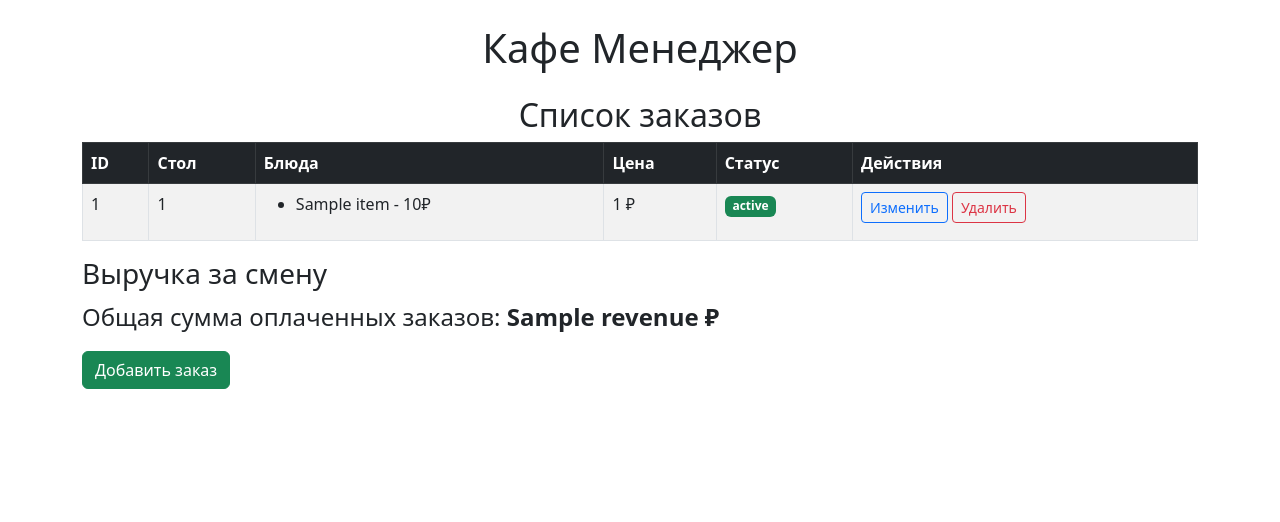
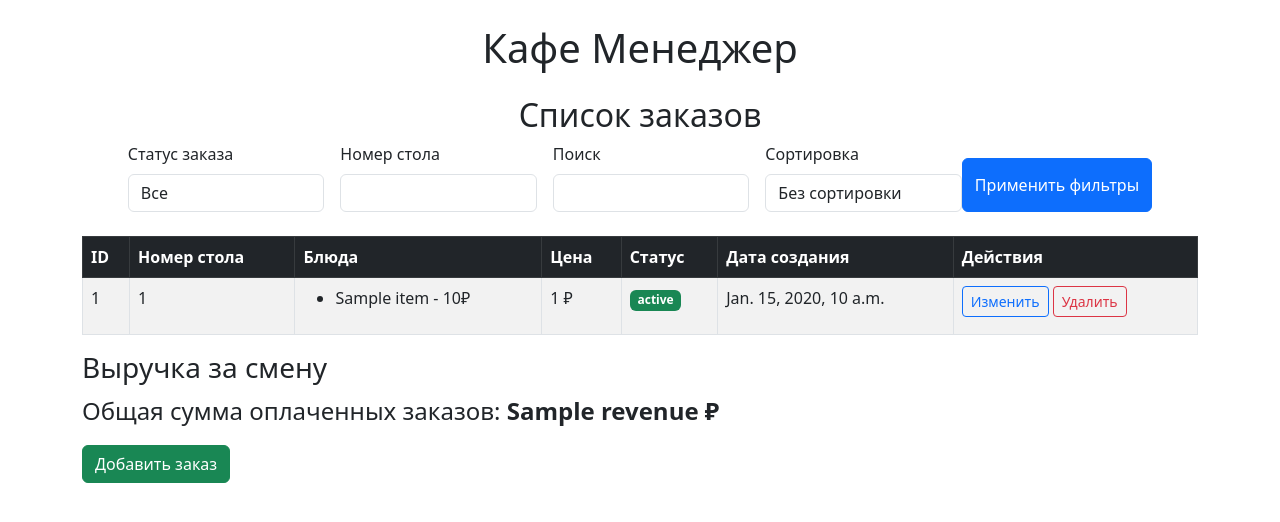
Before and after one commit to ZoomL-Olymp/Cafe-Manager, a Django app: template cafe/orders/templates/orders/orders_list.html in a window 1280 px wide. Shown: the top 522 px of the page. Run offline with Django 5.2, Linux system fonts and the light colour scheme; tables that the repository leaves empty hold one stand-in row (values such as "Sample post"); the template is opened without the code that fills it: values that come from a table or form of the project are taken from there, most other values are stand-ins (such as "Sample title", 1, 10 or a date in 2020); data that the repository does not hold is empty; parts of the project's set-up code (start-up, migrations or seed data) failed here and were passed over; some libraries are stand-ins or nearby versions.

Commit message:
feat: Added filters and search

```diff
--- a/cafe/cafe/settings.py
+++ b/cafe/cafe/settings.py
@@ -41,6 +41,7 @@ INSTALLED_APPS = [
     'rest_framework',
     'django_filters',
     'drf_spectacular',
+    'widget_tweaks',
 ]
 
 REST_FRAMEWORK = {
--- a/cafe/orders/forms.py
+++ b/cafe/orders/forms.py
@@ -13,3 +13,19 @@ class OrderUpdateForm(forms.ModelForm):
         widgets = {
             'items': forms.Textarea(attrs={'rows': 3})  # Чтобы удобнее вводить список блюд
         }
+
+class OrderFilterForm(forms.Form):
+    STATUS_CHOICES = [
+        ('', 'Все'),
+        ('pending', 'В ожидании'),
+        ('ready', 'Готово'),
+        ('paid', 'Оплачено'),
+    ]
+
+    status = forms.ChoiceField(choices=STATUS_CHOICES, required=False, label="Статус заказа")
+    table_number = forms.IntegerField(required=False, label="Номер стола")
+    search = forms.CharField(max_length=100, required=False, label="Поиск по блюдам")
+    ordering = forms.ChoiceField(
+        choices=[('', 'Без сортировки'), ('total_price', 'Цена'), ('created_at', 'Дата создания')],
+        required=False, label="Сортировка"
+    )
--- a/cafe/orders/templates/orders/orders_list.html
+++ b/cafe/orders/templates/orders/orders_list.html
@@ -2,15 +2,51 @@
 
 {% block content %}
 <h2 class="text-center">Список заказов</h2>
+<form method="get" class="d-flex justify-content-center mb-4">
+    {% csrf_token %}
+    {% load widget_tweaks %}
+    <div class="row g-3">
+        <div class="col-md-3">
+            <div class="form-group">
+                <label for="{{ form.status.id_for_label }}" class="form-label">Статус заказа</label>
+                {{ form.status|attr:"class=form-control" }}
+            </div>
+        </div>
+        <div class="col-md-3">
+            <div class="form-group">
+                <label for="{{ form.table_number.id_for_label }}" class="form-label">Номер стола</label>
+                {{ form.table_number|attr:"class=form-control" }}
+            </div>
+        </div>
+        <div class="col-md-3">
+            <div class="form-group">
+                <label for="{{ form.search.id_for_label }}" class="form-label">Поиск</label>
+                {{ form.search|attr:"class=form-control" }}
+            </div>
+        </div>
+        <div class="col-md-3">
+            <div class="form-group">
+                <label for="{{ form.ordering.id_for_label }}" class="form-label">Сортировка</label>
+                {{ form.ordering|attr:"class=form-control" }}
+            </div>
+        </div>
+    </div>
+    <div class="d-flex justify-content-center mt-3">
+        <button type="submit" class="btn btn-primary">Применить фильтры</button>
+    </div>
+</form>
+
+
 
 <table class="table table-striped table-bordered">
     <thead class="table-dark">
         <tr>
             <th>ID</th>
-            <th>Стол</th>
+            <th>Номер стола</th>
             <th>Блюда</th>
             <th>Цена</th>
             <th>Статус</th>
+            <th>Дата создания</th>
             <th>Действия</th>
         </tr>
     </thead>
@@ -36,10 +72,15 @@
                     {{ order.get_status_display }}
                 </span>
             </td>
+            <td>{{ order.created_at }}</td>
             <td>
                 <a href="{% url 'order_edit' order.id %}" class="btn btn-sm btn-outline-primary">Изменить</a>
                 <a href="{% url 'order_delete' order.id %}" class="btn btn-sm btn-outline-danger">Удалить</a>
             </td>
+        </tr>
+        {% empty %}
+        <tr>
+            <td colspan="5">Нет заказов для отображения</td>
         </tr>
         {% endfor %}
     </tbody>
--- a/cafe/orders/urls.py
+++ b/cafe/orders/urls.py
@@ -7,23 +7,22 @@ from . import views
 router = DefaultRouter()
 router.register(r'orders', views.OrderViewSet)  # API /api/orders/
 
+# API
 urlpatterns = [
     path('api/', include(router.urls)),
 ]
 
+# API docs
 urlpatterns += [
     path('api/schema/', SpectacularAPIView.as_view(), name='schema'),
     path('api/docs/', SpectacularSwaggerView.as_view(url_name='schema'), name='swagger-ui'),
     path('api/redoc/', SpectacularRedocView.as_view(url_name='schema'), name='redoc'),
 ]
 
+# CRUD
 urlpatterns += [
     path('', views.order_list, name='orders_list'),
     path('create/', views.order_create, name='order_create'),
     path('<int:pk>/edit/', views.order_update, name='order_edit'),
     path('<int:pk>/delete/', views.order_delete, name='order_delete'),
 ]
-
-urlpatterns += [
-    path('revenue/', views.daily_revenue, name='daily_revenue'),
-]
```
Also changed, not shown: cafe/orders/templates/orders/revenue.html (deleted, +0 -8 lines), cafe/orders/views.py (+19 -2 lines).
